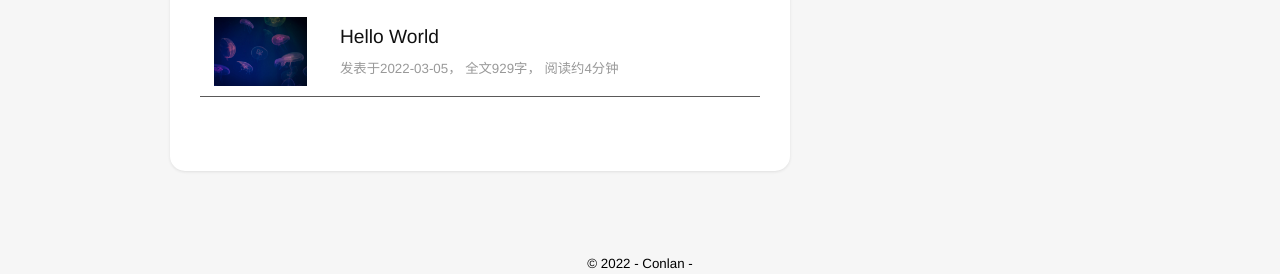
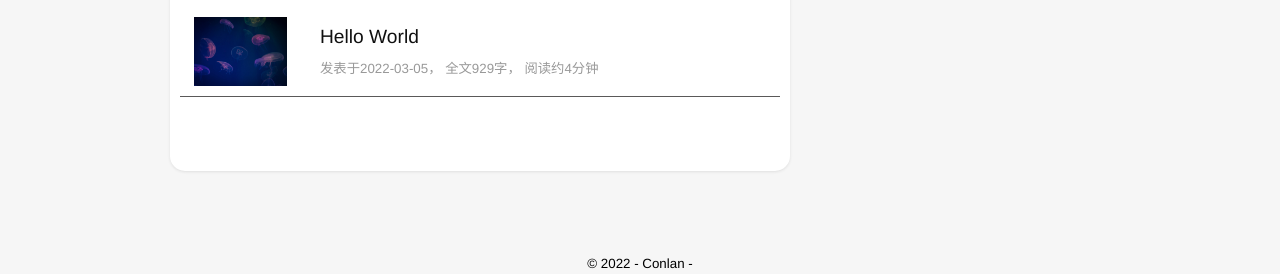
Before and after one commit to conlanwl/conlanwl.github.io, a plain HTML site: page index.html in a window 1280 px wide. Shown: the part 250-524 px from the top of the page. Drawn offline with Linux system fonts and the light colour scheme; some packages are replaced by stand-ins of ours; a script that the page names is missing.

Commit message:
Site updated: 2022-03-09 15:23:25

```diff
--- a/css/geektutu.css
+++ b/css/geektutu.css
@@ -1343,7 +1343,7 @@ main {
     width: 750px;
   }
   .post-container {
-    padding: 10px 30px !important;
+    padding: 10px 10px !important;
   }
   .post-container article {
     padding: 0 !important;
```
